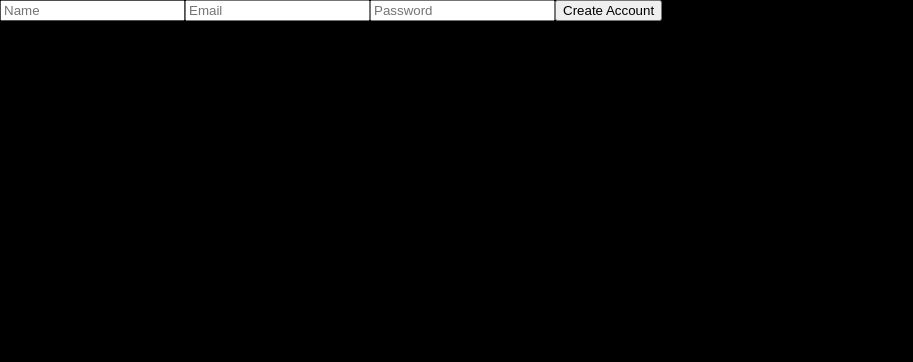
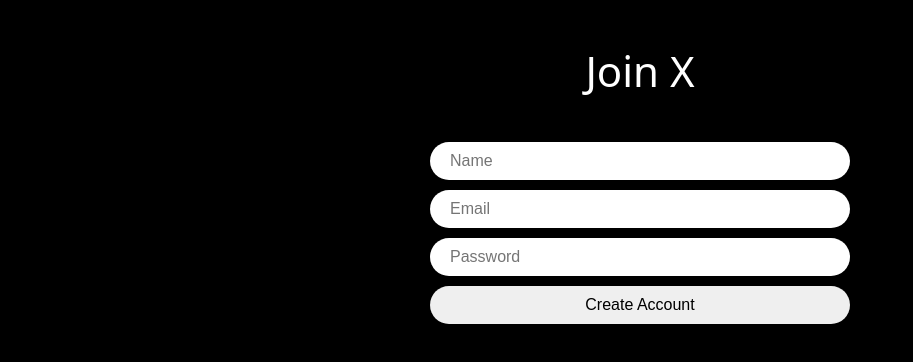
Before and after one commit to cwelly/Nwitter_clone, a React (Vite) app in the folder nwitter-reloaded/: page /create-account in a window 1280 px wide. Shown: the top 362 px of the page, without its empty margins (0-913 px from the left). Built offline with nearby package versions, Linux system fonts and the light colour scheme.

Commit message:
add login logic with firebase

```diff
--- a/nwitter-reloaded/src/App.tsx
+++ b/nwitter-reloaded/src/App.tsx
@@ -4,11 +4,11 @@
 import Home from "./routes/home"
 import Login from "./routes/login"
 import CreateAccount from "./routes/create-account"
-import { createGlobalStyle } from "styled-components"
+import styled, { createGlobalStyle } from "styled-components"
 import reset from "styled-reset"
 import { useEffect, useState } from "react"
 import LoadingScreen from "./components/loading-screen"
-import { auth } from "./firebase"
+import { auth } from "./firebase/firebase"
 
 const GlobalStyles = createGlobalStyle`
   ${reset};
@@ -43,7 +43,11 @@
   element: <CreateAccount />,
 },
 ])
-
+const Wrapper = styled.div`
+    height: 100vh;
+    display: flex;
+    justify-content: center;
+`;
 function App() {
   const [isLoading ,setIsLoading] = useState(true);
   const init = async()=>{
@@ -56,10 +60,10 @@
   },[])
 
   return (
-    <>
+    <Wrapper>
       <GlobalStyles></GlobalStyles>
       {isLoading?<LoadingScreen/>:<RouterProvider router={router} />}
-    </>
+    </Wrapper>
   )
 }
 
--- a/nwitter-reloaded/src/routes/create-account.tsx
+++ b/nwitter-reloaded/src/routes/create-account.tsx
@@ -1,34 +1,95 @@
+import { createUserWithEmailAndPassword, updateProfile } from "firebase/auth";
 import { useState } from "react";
 import styled from "styled-components"
+import { auth } from "../firebase/firebase";
+import { useNavigate } from "react-router-dom";
 
-const Wrapper = styled.div``;
+const Wrapper = styled.div`
+height:100%;
+display: flex;
+flex-direction: column;
+align-items:center;
+width: 420px;
+padding: 50px 0px;
+`;
+const Title = styled.h1`
+font-size:42px;
 
-const Form = styled.form``;
-const Input = styled.input``;
+`;
+const Form = styled.form`
+margin-top:50px;
+display:flex;
+flex-direction:column;
+gap:10px;
+width:100%;
+`;
+const Input = styled.input`
+padding: 10px 20px;
+border-radius:  50px;
+border :none;
+width: 100%;
+font-size: 16px;
+&[type="submit"]{
+    cursor : pointer;
+    &:hover{
+        opacity: 0.8;
+    }
+}
+`;
+const Error = styled.span`
+font-weight  : 600;
+color:tomato;
+`;
+export default function CreateAccount() {
+    const navigate = useNavigate();
+    const [isLoading, setLoading] = useState(false);
+    const [name, setName] = useState("");
+    const [email, setEmail] = useState("");
+    const [password, setPassword] = useState("");
+    const [error, setError] = useState("");
 
-export default function CreateAccount(){
-    const [isLoading , setLoading]  = useState(false);
-    const [name,setName ] =useState("");
-    const [email , setEmail]  = useState("");
-    const [password , setPassword] = useState("");
-    const onChange = (e:React.ChangeEvent<HTMLInputElement>)=>{
-        const {target:{name,value}} =e;
-        if(name==="name"){
+    const onChange = (e: React.ChangeEvent<HTMLInputElement>) => {
+        const { target: { name, value } } = e;
+        if (name === "name") {
             setName(value);
         }
-        else if(name==="email"){
+        else if (name === "email") {
             setEmail(value);
         }
-        else if(name==="password"){
+        else if (name === "password") {
             setPassword(value);
         }
     }
+    const onSubmit =async (e: React.FormEvent<HTMLFormElement>) => {
+        e.preventDefault();
+        if(isLoading||name===""|| email===""||password===""){
+            return;
+        }
+        try {
+            setLoading(true);
+            // create an account;
+            const credentials = await createUserWithEmailAndPassword(auth,email,password )
+            console.log(credentials.user);
+            // set the name of the user.
+            await updateProfile(credentials.user , {displayName:name});
+            // redirect to the home page
+            navigate("/");
+        } catch (e) {
+            // setError
+        } finally {
+            setLoading(false);
+
+        }
+        console.log(name, email, password);
+    }
     return <Wrapper>
-        <Form>
-            <Input name="name" value={name} placeholder="Name" type="text" onChange={onChange}/>
-            <Input name="email" value={email} placeholder="Email" type="email" onChange={onChange}/>
+        <Title>Join X</Title>
+        <Form onSubmit={onSubmit}>
+            <Input name="name" value={name} placeholder="Name" type="text" onChange={onChange} />
+            <Input name="email" value={email} placeholder="Email" type="email" onChange={onChange} />
             <Input name="password" value={password} placeholder="Password" type="password" onChange={onChange} required />
-            <Input type="submit" value="Create Account"/>
+            <Input type="submit" value={isLoading ? "Loading..." : "Create Account"} />
         </Form>
+        {error !=="" ? <Error>{error}</Error>:null}
     </Wrapper>
 }
```
Also changed, not shown: nwitter-reloaded/src/firebase/firebase.ts (renamed from nwitter-reloaded/src/firebase.ts).
